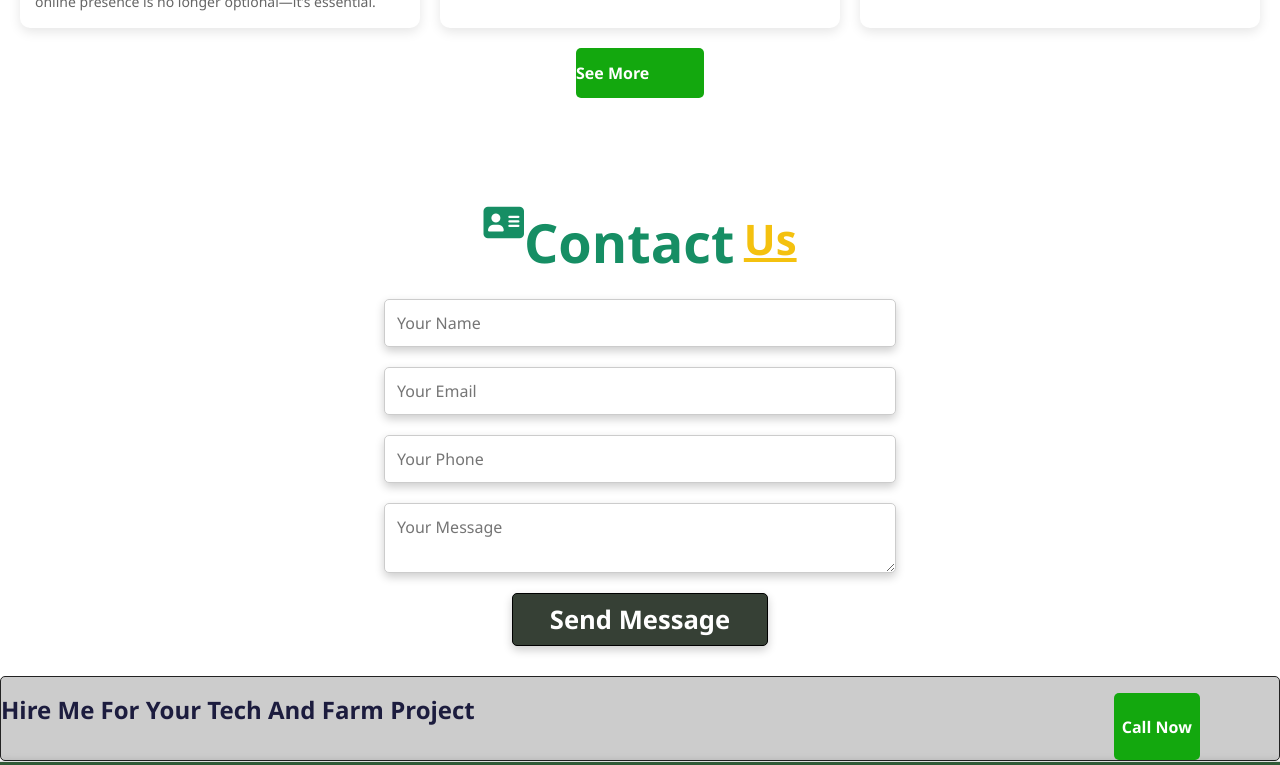
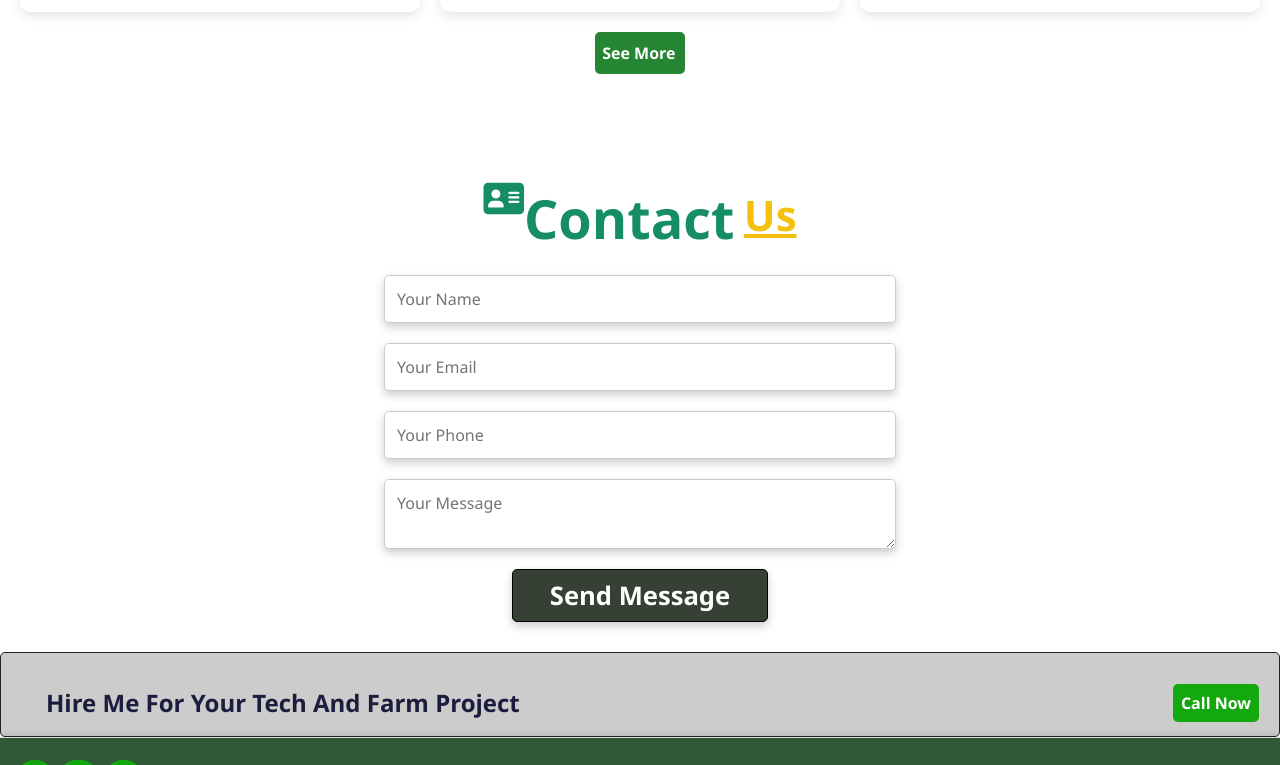
Before and after one commit to DoveZeal/dovereal, a plain HTML site: page index.html in a window 1280 px wide. Shown: the part 2649-3414 px from the top of the page. Drawn offline with nearby package versions, Linux system fonts and the light colour scheme.

Commit message:
changes were made in blog container a, btn, sub-footer and footer-section

```diff
--- a/index.html
+++ b/index.html
@@ -188,14 +188,13 @@
                 </form>
             </section>
 
-        <script src="https://unpkg.com/aos@2.3.4/dist/aos.js"></script>
-    <script>
-        AOS.init();
-    </script>
-
         <div class="sub-footer">
-            <h2>Hire Me For Your Tech And Farm Project</h2>
-            <a href="tel:+2349011340152" class="phone-link">Call Now</a>
+            <div class="title">
+                <h2>Hire Me For Your Tech And Farm Project</h2>
+            </div>
+            <div class="link">
+                <a href="tel:+2349011340152" class="phone-link">Call Now</a>
+            </div>
         </div>
     <footer class="footer-section">
         <div class="second-footer">
@@ -223,5 +222,9 @@
           lastScrollY = window.scrollY;
         });
       </script> -->
+    <script src="https://unpkg.com/aos@2.3.4/dist/aos.js"></script>
+    <script>
+        AOS.init();
+    </script>
 </body>
 </html>
--- a/style.css
+++ b/style.css
@@ -165,14 +165,16 @@ nav ul li a{
 .btn{
     background-color: #261f37;
     color: #ccc;
-    width: 10%;
-    height: 50px;
+    width: 7%;
+    height: 5%;
+    padding-top: 10px;
+    padding-bottom: 10px;
     text-decoration: none;
     border-radius: 5px;
     font-weight: bold;
     margin-top: 50px;
-    justify-content: center;
-    align-content: center;
+    margin-left: 38rem;
+    padding-left: 3px;
 }
 .btn a{
     text-decoration: none;
@@ -189,8 +191,8 @@ nav ul li a{
 /* <portfolio section> */
 
 .portfolio-container a{
-        display: inline-block;
-        padding: 10px 20px;
+        /* display: inline-block;
+        padding: 20px 10px;
         background-color: darkgreen;
         color: white;
         text-decoration: none;
@@ -198,7 +200,21 @@ nav ul li a{
         font-weight: bold;
         box-shadow: 4px 5px 15px rgba(0, 0, 0, 0.5);
         margin-top: 8px;
+        margin: auto; */
+
+        background-color: #258532;
+        color: white;
+        width: 7%;
+        height: 5%;
+        padding-top: 10px;
+        padding-bottom: 10px;
+        text-decoration: none;
+        border-radius: 5px;
+        font-weight: bold;
+        margin-top: 50px;
+        /* margin-left: 25rem; */
         margin: auto;
+        padding-left: 7px;
     }
 .portfolio-container{
         margin-top: 65px;
@@ -454,9 +470,23 @@ nav ul li a{
     margin-bottom: 30px;
 }
 .blog-container a{
-    background-color: #13a80e;
+    /* background-color: #13a80e;
     color: white;
-    margin: auto;
+    padding: 20px 30px; */
+
+        background-color: #258532;
+        color: white;
+        width: 7%;
+        height: 5%;
+        padding-top: 10px;
+        padding-bottom: 10px;
+        text-decoration: none;
+        border-radius: 5px;
+        font-weight: bold;
+        margin-top: 50px;
+        /* margin-left: 25rem; */
+        margin: auto;
+        padding-left: 7px;
 }
 .blog-card{
     background: white;
@@ -597,7 +627,7 @@ nav ul li a{
 /* <Footer Section> */
 
 .footer-section{
-    display: ;
+
     bottom: 0;
     width: 100%;
     height: 120px;
@@ -615,6 +645,7 @@ nav ul li a{
     padding-top: 30px;
 }
 .second-footer a{
+    /* display: flex; */
     text-decoration: none;
     padding: 0.5rem 0.8rem;
     border-radius: 25px;
@@ -635,10 +666,9 @@ nav ul li a{
     gap: 3rem;
 }
 .footer-section p{
-    margin-top: 10px;
+    margin-top: 15px;
     color: white;
     font-weight: bold;
-    padding-right: 40%;
     text-align: center;
 }
 .footer-section a:hover{
@@ -659,17 +689,15 @@ nav ul li a{
 .sub-footer{
     background-color: #ccc;
     display: flex;
-    flex-direction: row;
-    align-content: space-between;
+    justify-content: space-between;
+    align-items: center;
     border: 1px solid#222;
     height: 85px;
     width: 100%;
     border-radius: 5px;
-    /* margin-bottom: 30px; */
     color: rgb(28, 28, 62);
-    justify-items: center;
-    gap: 50%;
-    padding-top: 16px;
+    padding: 16px 20px 0 45px;
+    text-align: center;
 }
 .sub-footer a{
     background-color: #13a80e;
@@ -680,8 +708,10 @@ nav ul li a{
     align-content: center;
     padding: 8px;
     align-items: center;
-    justify-items: center;
 
+}
+.sub-footer h2{
+    text-align: center;
 }
 
 
@@ -750,11 +780,11 @@ nav ul li a{
 
   .sub-footer {
     /* flex-direction: column; */
-    align-items: center;
+    /* align-items: center;
     gap: 1rem;
     padding: 1rem;
     text-align: center;
-    font-size: 16px;
+    font-size: 16px; */
   }
 }
 
@@ -783,9 +813,6 @@ nav ul li a{
     justify-content: center;
   }
 
-  .sub-footer {
-    gap: 2rem;
-  }
 }
 
 /* Hide the checkbox */
```
